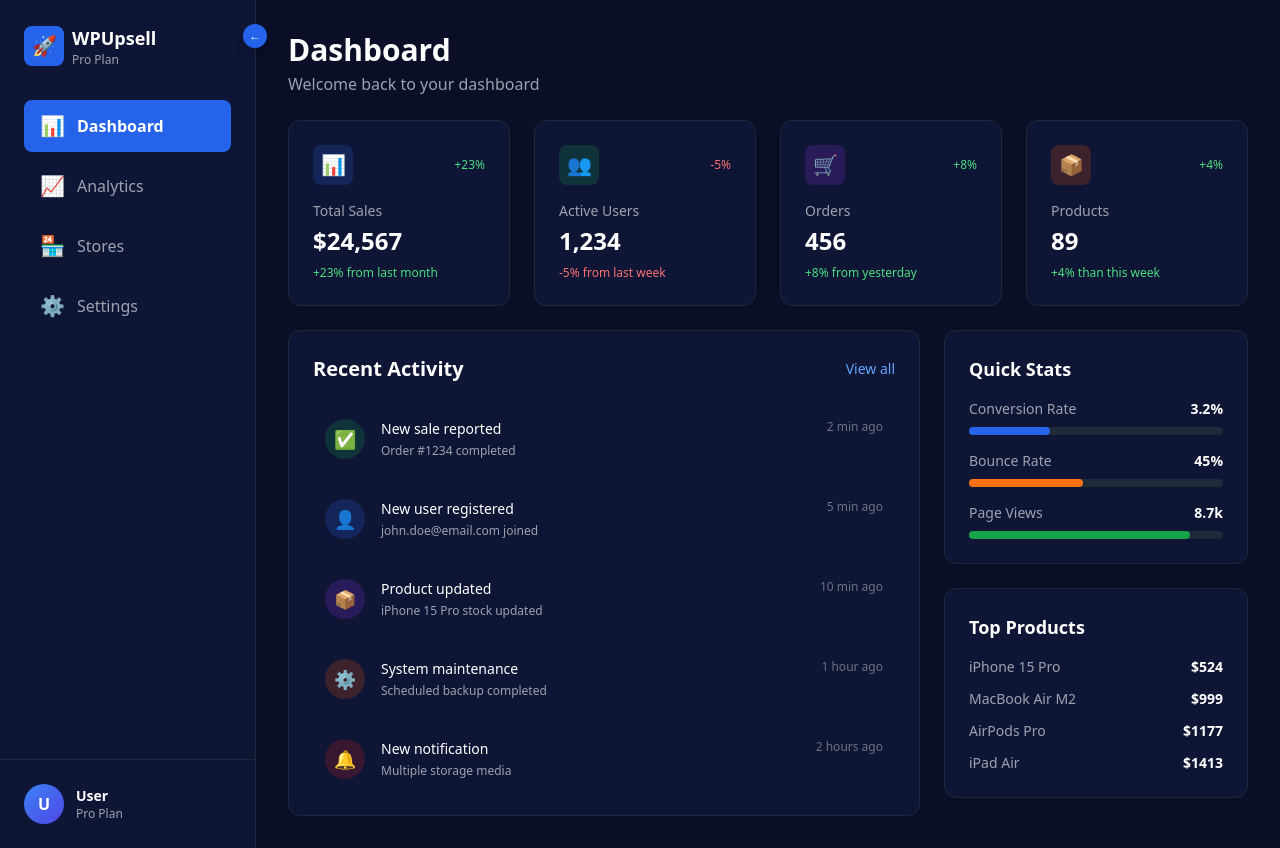
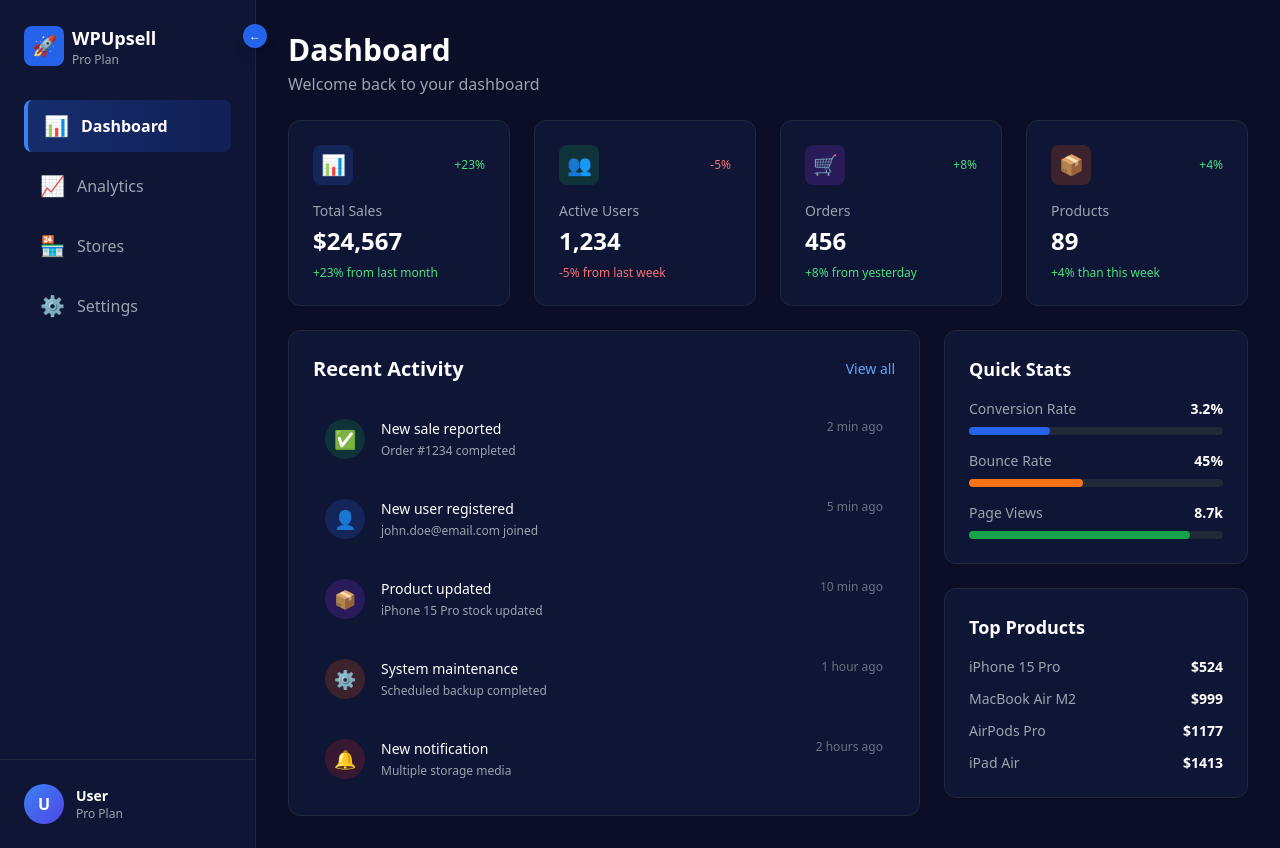
Before and after one commit to onmygenius/wpupsell, a Vue app in the folder apps/dashboard/: page / in a window 1280 px wide. Built offline with nearby package versions, Linux system fonts and the light colour scheme; no server answers; the database is empty.

Commit message:
feat: Update active navigation button styling with gradient and left border

```diff
--- a/apps/dashboard/src/components/layout/AppLayout.vue
+++ b/apps/dashboard/src/components/layout/AppLayout.vue
@@ -59,7 +59,7 @@ const toggleSidebar = () => {
             :class="[
               'flex items-center gap-3 px-4 py-3 rounded-lg transition group relative',
               isActive(item.path)
-                ? 'bg-blue-600 text-white font-semibold'
+                ? 'bg-gradient-to-r from-blue-600/30 to-blue-700/20 text-white font-semibold border-l-4 border-blue-500'
                 : 'text-gray-400 hover:bg-gray-800/50 hover:text-white',
               isCollapsed ? 'justify-center' : ''
             ]"
```
